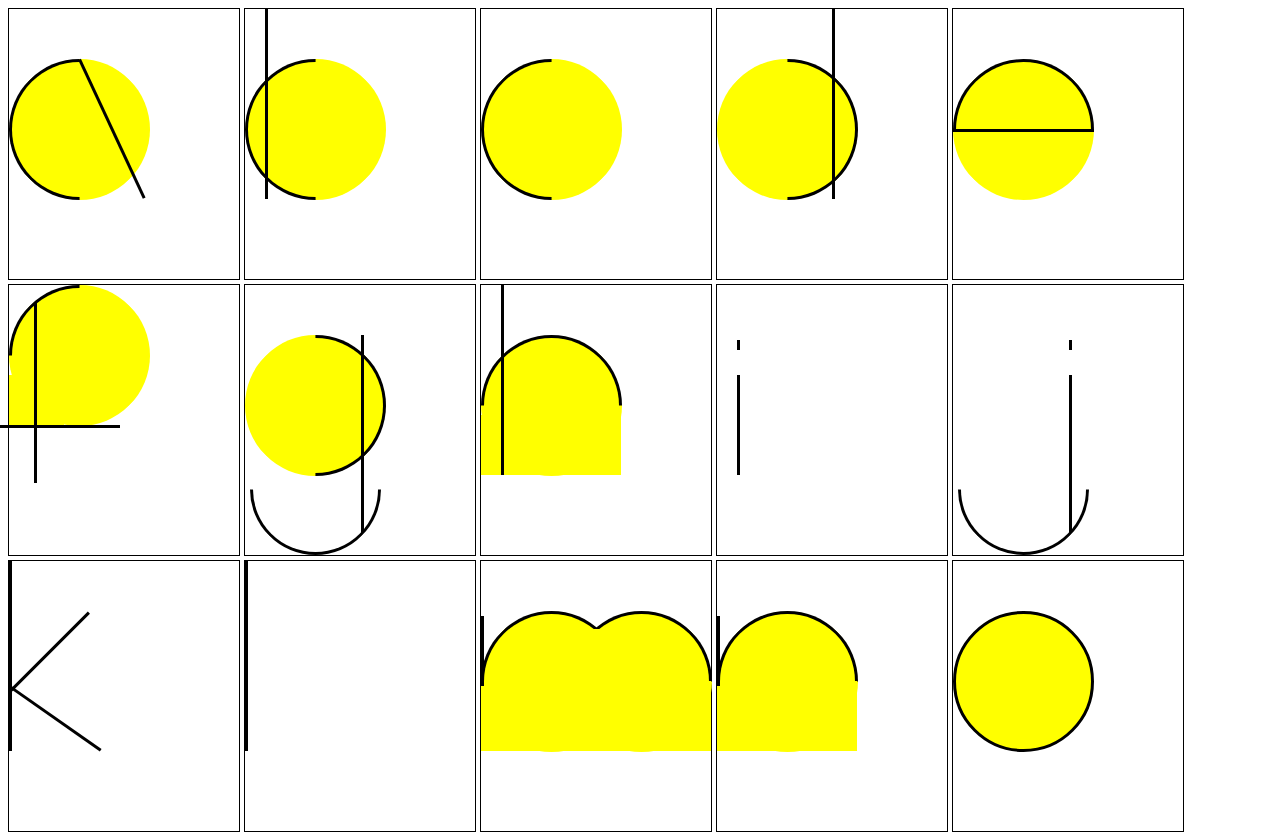
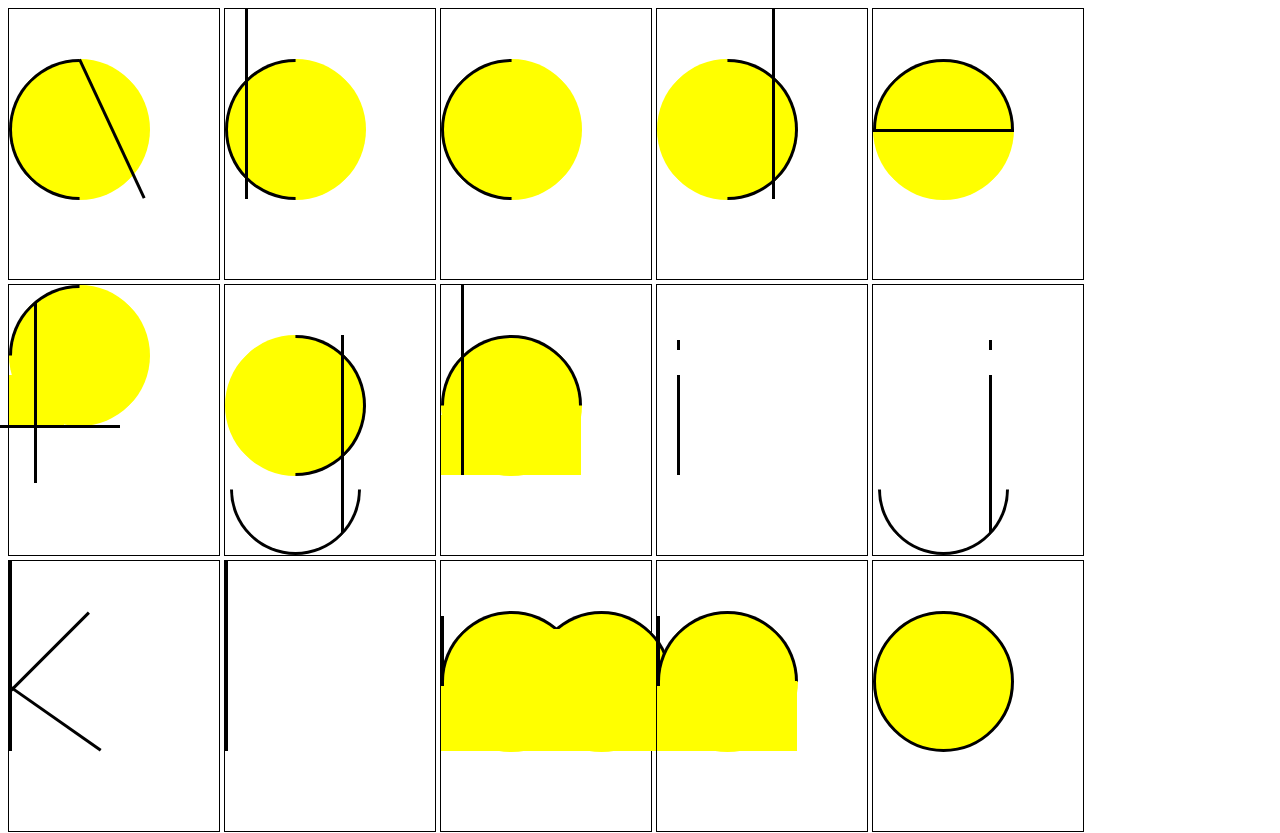
Before and after one commit to vickytranr/css-typeface, a plain HTML site: page index.html in a window 1280 px wide. Shown: the top 833 px of the page. Drawn offline with Linux system fonts and the light colour scheme.

Commit message:
Update typography.css

```diff
--- a/typography.css
+++ b/typography.css
@@ -1,7 +1,7 @@
 
 .letter {
 
-    width:230px; /*resize as you see fit */
+    width:210px; /*resize as you see fit */
     height:270px; /*resize as you see fit */
     display:inline-block; /* this makes block level elements act like letters (so they sit next to eachother) */
     border:1px solid #000; /*feel free to remove or hide this rule */
```
